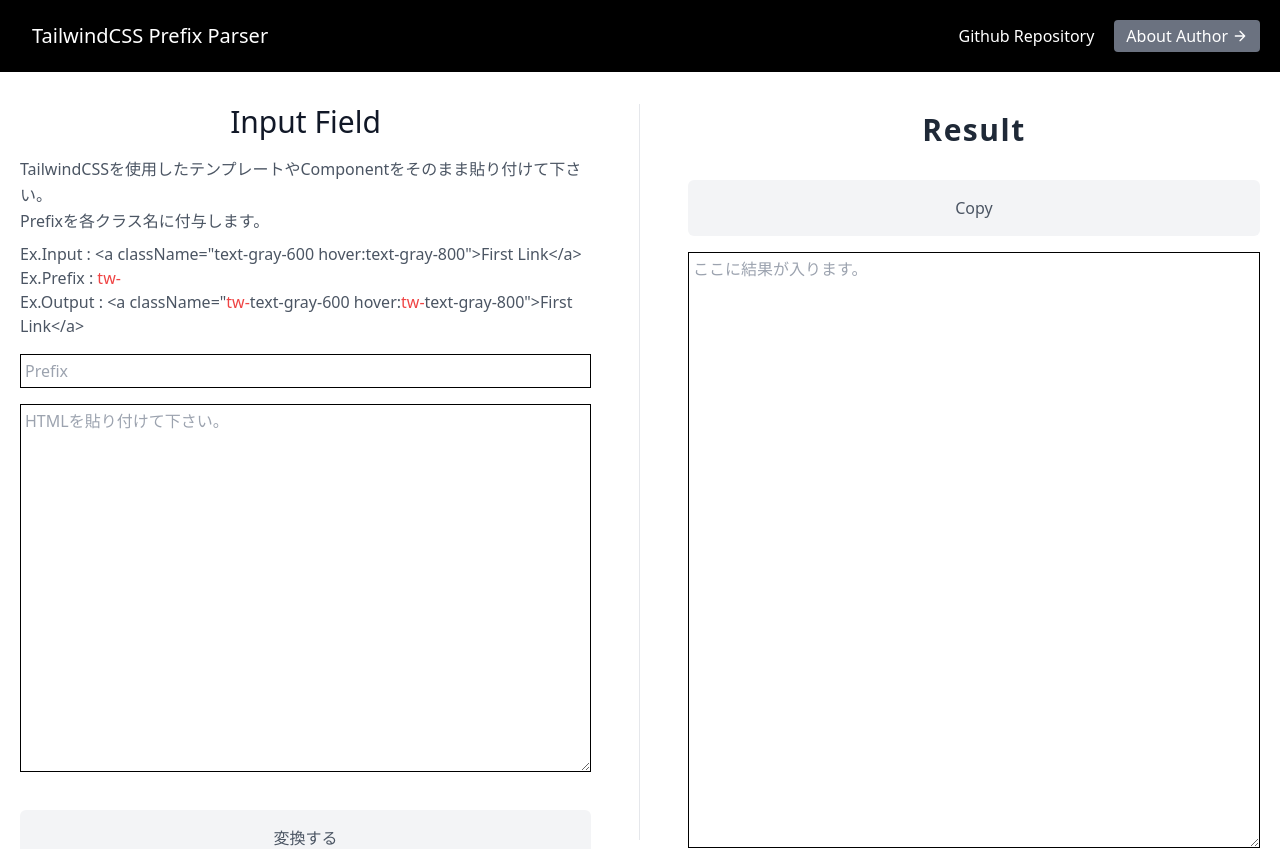
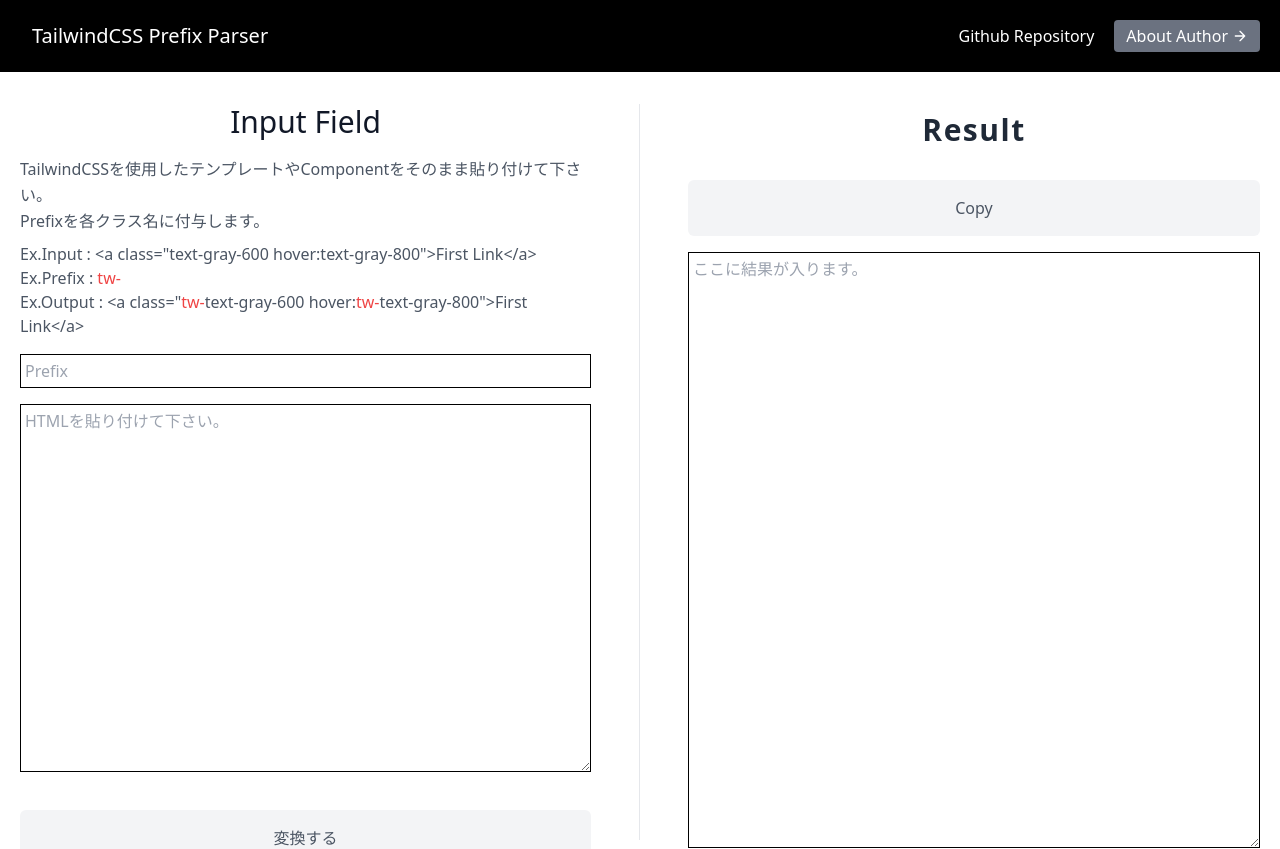
Before and after one commit to niiharamegumu/TailwindCSSPrefixParser, a Next.js app: page / in a window 1280 px wide. Shown: the top 849 px of the page. Built offline with nearby package versions, Linux system fonts and the light colour scheme.

Commit message:
update--text

```diff
--- a/components/ParseSection.tsx
+++ b/components/ParseSection.tsx
@@ -46,16 +46,14 @@
           <p>
             Ex.Input :{" "}
             <span>
-              {
-                '<a className="text-gray-600 hover:text-gray-800">First Link</a>'
-              }
+              {'<a class="text-gray-600 hover:text-gray-800">First Link</a>'}
             </span>
           </p>
           <p>
             Ex.Prefix : <span className="text-red-500">tw-</span>
           </p>
           <p className="mb-4">
-            Ex.Output : <span>{'<a className="'}</span>
+            Ex.Output : <span>{'<a class="'}</span>
             <span className="text-red-500">{"tw-"}</span>
             <span>{"text-gray-600 hover:"}</span>
             <span className="text-red-500">{"tw-"}</span>
```
